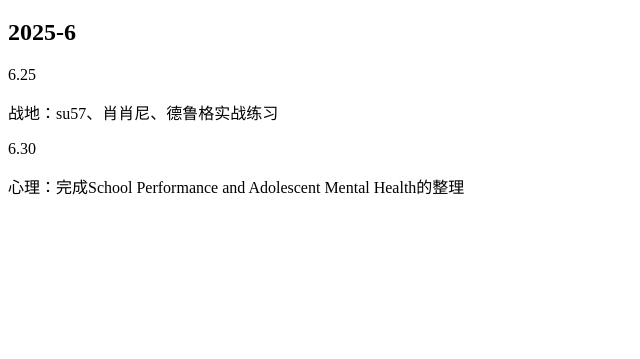
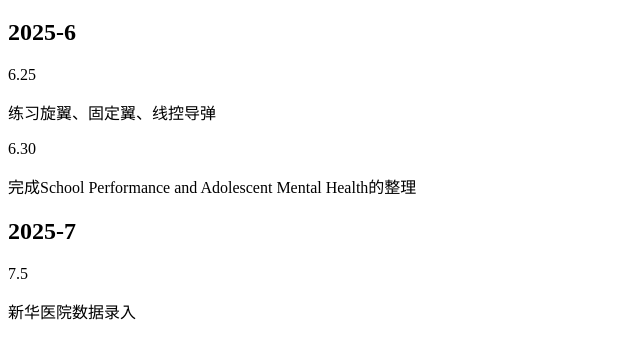
Before and after one commit to groundgrounder/groundgrounder.github.io, a plain HTML site: page index.html in a window 1280 px wide. Shown: the part 61-420 px from the top of the page, without its empty margins (0-640 px from the left). Drawn offline with Linux system fonts and the light colour scheme.

Commit message:
Update index.html

```diff
--- a/index.html
+++ b/index.html
@@ -7,9 +7,11 @@
 <body><h1 id='2025'>2025</h1>
 <h2 id='2025-6'>2025-6</h2>
 <p>6.25</p>
-<p>战地：su57、肖肖尼、德鲁格实战练习</p>
+<p>练习旋翼、固定翼、线控导弹</p>
 <p>6.30</p>
-<p>心理：完成School Performance and Adolescent Mental Health的整理</p>
-<p>&nbsp;</p>
+<p>完成School Performance and Adolescent Mental Health的整理</p>
+<h2 id='2025-7'>2025-7</h2>
+<p>7.5</p>
+<p>新华医院数据录入</p>
 </body>
 </html>
```
